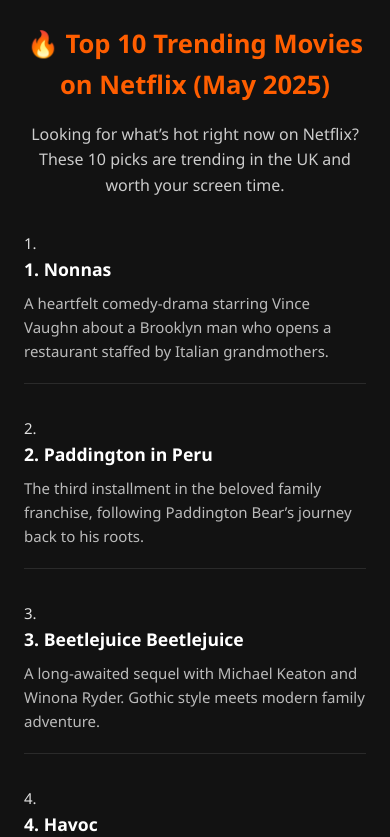
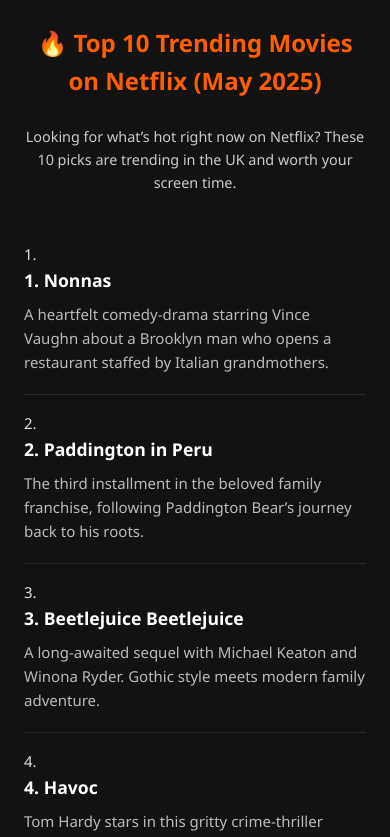
Before and after one commit to kofiarhin/kf-rt-alpha, a React (Vite) app: page / in a window 390 px wide. Shown: the top 837 px of the page. Built offline with nearby package versions, Linux system fonts and the light colour scheme.

Commit message:
Update App.css

```diff
--- a/src/App.css
+++ b/src/App.css
@@ -1,4 +1,3 @@
-/* Root variables for consistent theming */
 :root {
   --bg-color: #121212;
   --text-color: #e0e0e0;
@@ -7,7 +6,7 @@
   --font-family: 'Segoe UI', Tahoma, Geneva, Verdana, sans-serif;
 }
 
-/* Reset & base layout */
+/* Reset and base layout */
 * {
   box-sizing: border-box;
   margin: 0;
@@ -18,8 +17,8 @@ body {
   background-color: var(--bg-color);
   color: var(--text-color);
   font-family: var(--font-family);
+  font-size: 16px;
   line-height: 1.6;
-  font-size: 16px;
 }
 
 /* Main container */
@@ -32,41 +31,40 @@ body {
 /* Heading */
 h1 {
   font-size: 2rem;
-  margin-bottom: 1rem;
   color: var(--accent-color);
   text-align: center;
+  margin-bottom: 1.5rem;
 }
 
-/* Introduction & outro */
+/* Intro/Outro paragraphs */
 .intro,
 .outro {
+  color: #ccc;
+  font-size: 1rem;
+  text-align: center;
   margin-bottom: 2rem;
-  font-size: 1rem;
-  color: #ccc;
-  text-align: center;
 }
 
-/* Movie list */
+/* Movie list styles */
 .movie-list {
   list-style: decimal inside;
   padding-left: 0;
 }
 
 .movie-item {
-  margin-bottom: 2rem;
-  padding-bottom: 1.5rem;
+  padding: 1.5rem 0;
   border-bottom: 1px solid var(--border-color);
 }
 
 .movie-item h2 {
   font-size: 1.25rem;
+  color: #ffffff;
   margin-bottom: 0.5rem;
-  color: #ffffff;
 }
 
 .movie-item p {
+  color: #bbb;
   margin: 0.25rem 0;
-  color: #bbb;
 }
 
 /* Footer */
@@ -79,37 +77,23 @@ h1 {
   font-size: 0.9rem;
 }
 
-.social-icons {
-  margin-top: 0.5rem;
-}
-
-.social-icons a {
-  margin: 0 0.5rem;
-  font-size: 1.5rem;
-  color: #ccc;
-  transition: color 0.3s ease;
-}
-
-.social-icons a:hover {
-  color: var(--accent-color);
-}
-
-/* Responsive adjustments */
+/* Responsive Design */
 @media (max-width: 768px) {
   .blog-container {
     padding: 1.5rem;
   }
 
   h1 {
-    font-size: 1.6rem;
+    font-size: 1.7rem;
   }
 
   .movie-item h2 {
     font-size: 1.1rem;
   }
 
-  .social-icons a {
-    font-size: 1.3rem;
+  .intro,
+  .outro {
+    font-size: 0.95rem;
   }
 }
 
@@ -119,11 +103,15 @@ h1 {
   }
 
   .movie-item {
-    padding-bottom: 1rem;
+    padding: 1rem 0;
   }
 
-  .social-icons a {
-    font-size: 1.2rem;
-    margin: 0 0.3rem;
+  h1 {
+    font-size: 1.5rem;
+  }
+
+  .intro,
+  .outro {
+    font-size: 0.9rem;
   }
 }
```
